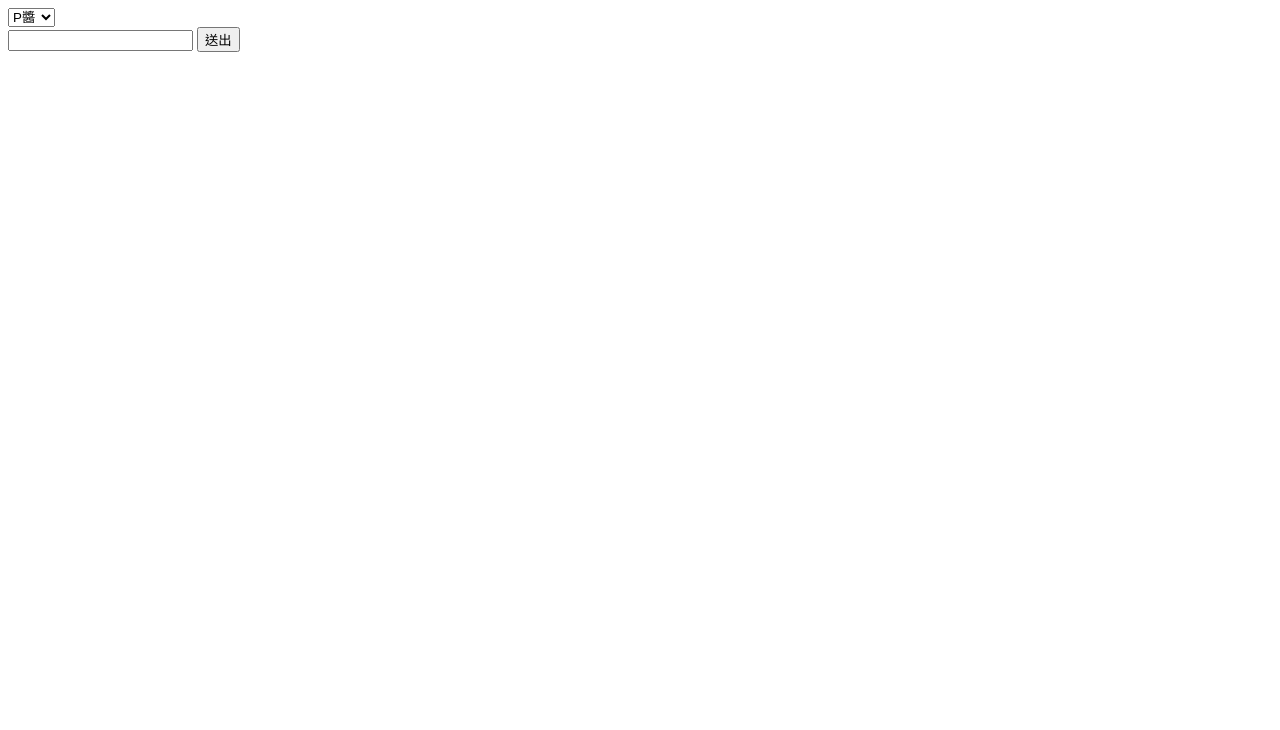
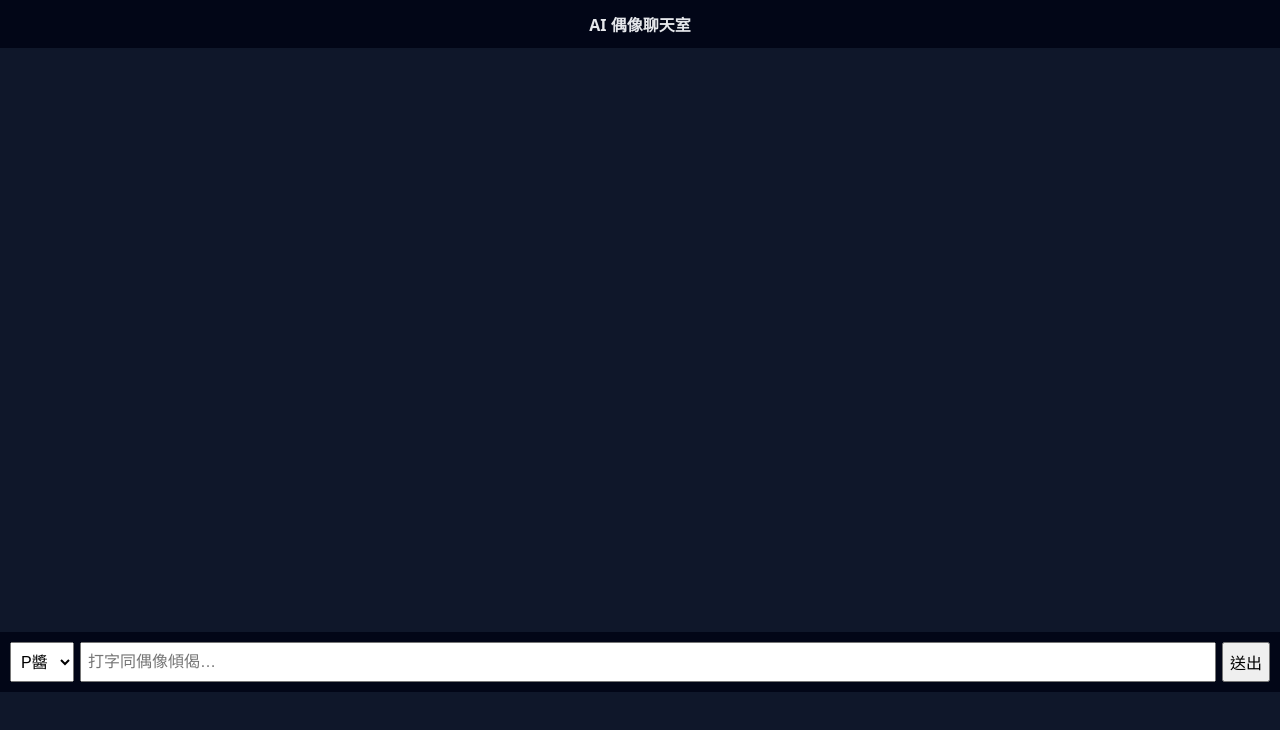
Before and after one commit to NPotato03/Boomtesticleschat-aireal, a plain HTML site: page chat.html in a window 1280 px wide. Drawn offline with Linux system fonts and the light colour scheme.

Commit message:
Update chat.html

```diff
--- a/chat.html
+++ b/chat.html
@@ -1,21 +1,70 @@
 <!DOCTYPE html>
-<html lang="zh-Hant">
+<html lang="zh-HK">
 <head>
-  <meta charset="UTF-8">
-  <title>聊天</title>
+  <meta charset="UTF-8" />
+  <title>AI 偶像聊天</title>
+  <meta name="viewport" content="width=device-width, initial-scale=1.0" />
+  <style>
+    body {
+      font-family: system-ui, -apple-system, BlinkMacSystemFont;
+      background: #0f172a;
+      color: #e5e7eb;
+      margin: 0;
+      padding: 0;
+    }
+    header {
+      padding: 12px;
+      background: #020617;
+      text-align: center;
+      font-weight: bold;
+    }
+    #chat {
+      padding: 12px;
+      height: 70vh;
+      overflow-y: auto;
+    }
+    .msg {
+      margin-bottom: 10px;
+    }
+    .user {
+      color: #38bdf8;
+    }
+    .ai {
+      color: #a7f3d0;
+    }
+    footer {
+      display: flex;
+      gap: 6px;
+      padding: 10px;
+      background: #020617;
+    }
+    select, input, button {
+      font-size: 16px;
+      padding: 6px;
+    }
+    input {
+      flex: 1;
+    }
+  </style>
 </head>
 <body>
-  <select id="personality">
-    <option value="genki">P醬</option>
-    <option value="onepiece">C醬</option>
-    <option value="bluearchive">M啾</option>
+
+<header>
+  AI 偶像聊天室
+</header>
+
+<div id="chat"></div>
+
+<footer>
+  <select id="role">
+    <option value="P">P醬</option>
+    <option value="C">C醬</option>
+    <option value="M">M啾</option>
   </select>
+  <input id="text" placeholder="打字同偶像傾偈…" />
+  <button onclick="send()">送出</button>
+</footer>
 
-  <div id="chat-box"></div>
-
-  <input id="user-input">
-  <button onclick="sendMessage()">送出</button>
-
-  <script src="script.js"></script>
+<script src="script.js"></script>
 </body>
 </html>
```
